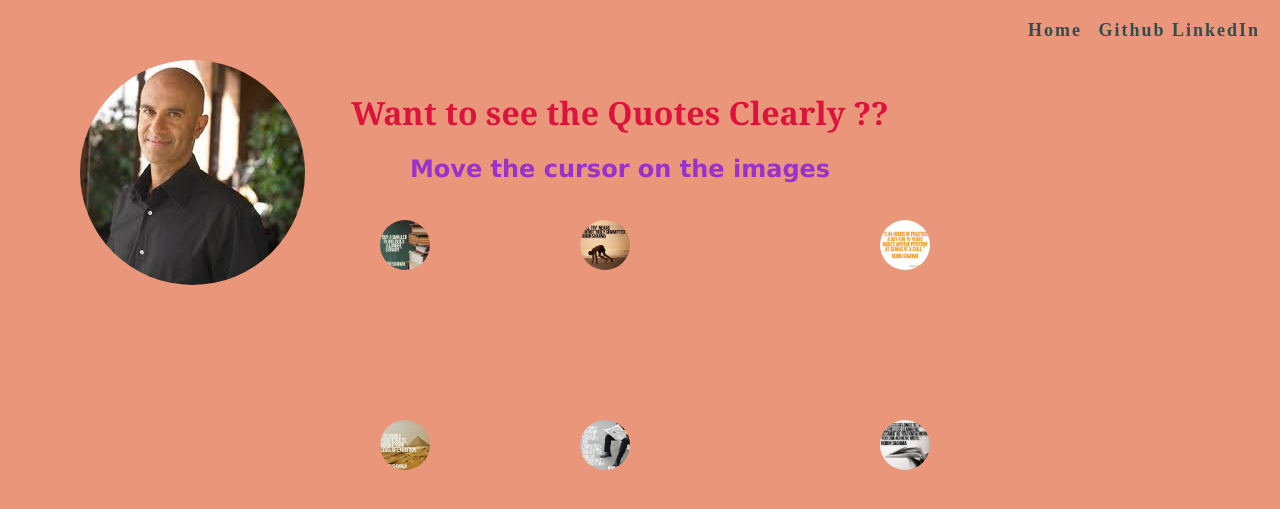
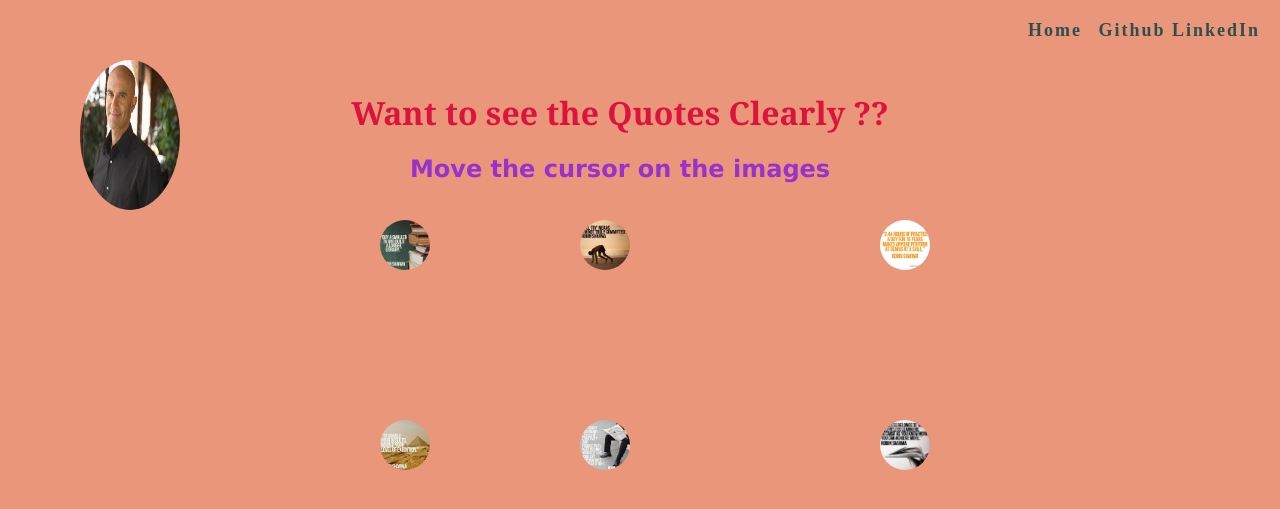
Before and after one commit to christyjax/christyjax.github.io, a Jekyll site: the page Quotes1.html, which Jekyll copies as it is, in a window 1280 px wide. Shown: the top 509 px of the page. Built offline with Jekyll 4.4.1, drawn with Linux system fonts in a browser that asks for light colours.

Commit message:
Update Quotes1.html

```diff
--- a/Quotes1.html
+++ b/Quotes1.html
@@ -16,7 +16,7 @@
       LinkedIn
     </a></b>
     <div id="main">
-         <img src= "Images\Robin Sharma.jpg" >
+         <img src= "Images\Robin Sharma.jpg" width="100" height="150" >
       </div>
 
     <h1 > Want to see the Quotes  Clearly ??</h1>
```
